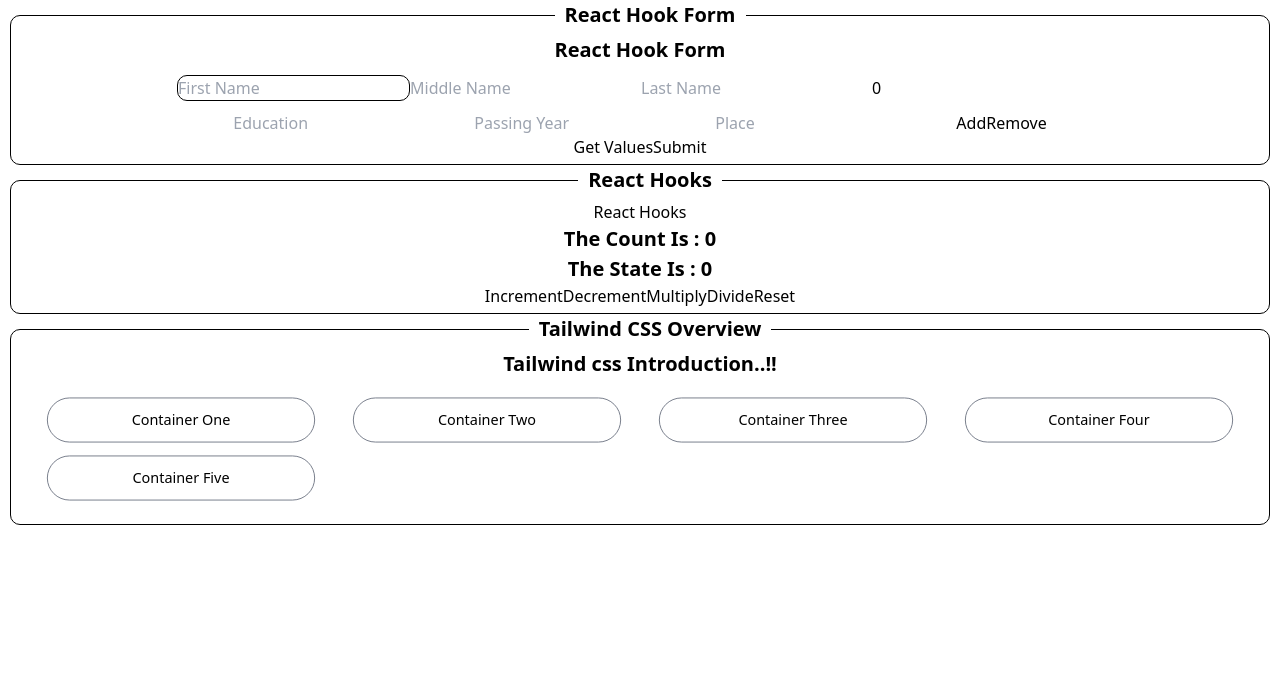
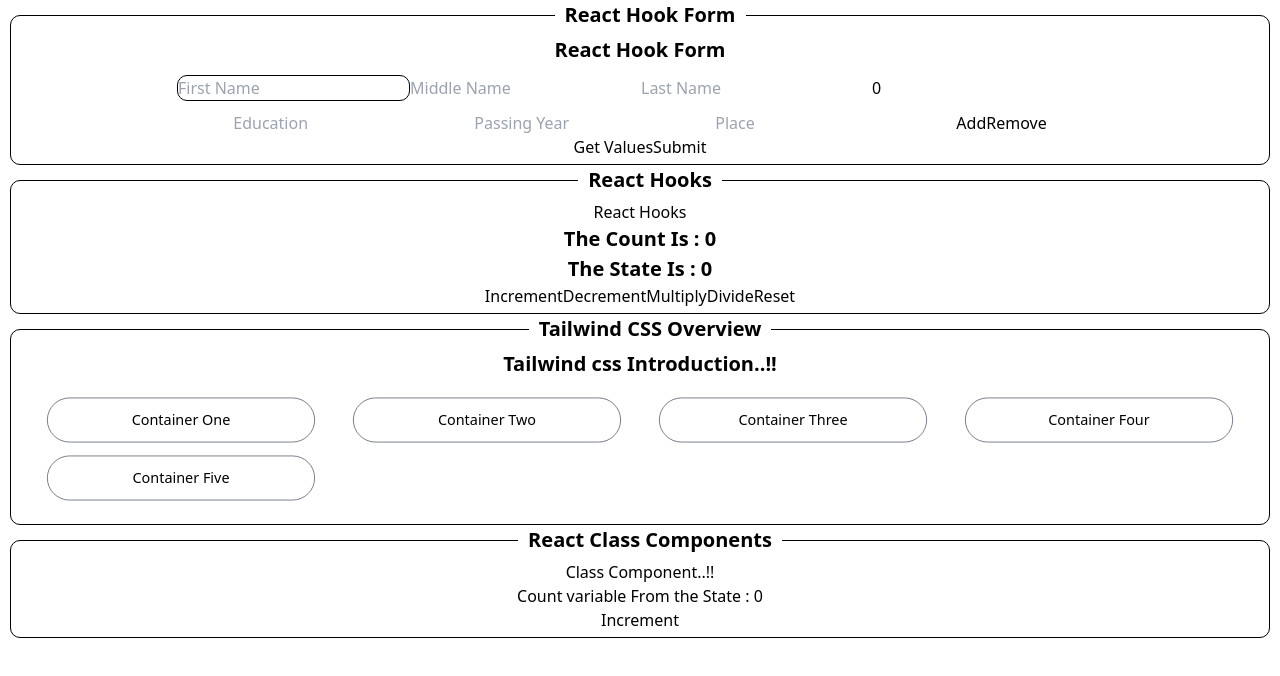
Before and after one commit to rishikale/React_MERN_Online, a React (Create React App) app: page / in a window 1280 px wide. Shown: the top 676 px of the page. Built offline with nearby package versions, Linux system fonts and the light colour scheme.

Commit message:
React class component

```diff
--- a/src/App.js
+++ b/src/App.js
@@ -9,6 +9,7 @@
 import ReactHooks from "./Components/ReactHooks/ReactHooks";
 import ArrayAndObjects from "./Components/ArrayAndObjects/ArrayAndObjects";
 import TailwindCssIntro from "./Components/TailwindCss/TailwindCssIntro";
+import ClassComponent from "./Components/ClassComponents.js/ClassComponent";
 
 function App() {
   return (
@@ -138,6 +139,7 @@
           <ReactHookForm />
         </div>
       </fieldset>
+
       {/* <fieldset
         style={{
           border: "1px solid black",
@@ -238,6 +240,31 @@
           <TailwindCssIntro />
         </div>
       </fieldset>
+      <fieldset
+        style={{
+          border: "1px solid black",
+          borderRadius: "10px",
+          marginLeft: "10px",
+          marginRight: "10px",
+          padding: "5px",
+        }}
+      >
+        <legend
+          style={{
+            paddingLeft: "10px",
+            paddingRight: "10px",
+            marginLeft: "10px",
+            marginRight: "10px",
+            fontWeight: "bold",
+            fontSize: "20px",
+          }}
+        >
+          React Class Components
+        </legend>
+        <div>
+          <ClassComponent />
+        </div>
+      </fieldset>
       {/* <MainLayout /> */}
     </div>
   );
--- /dev/null
+++ b/src/Components/ClassComponents.js/ClassComponent.js
@@ -0,0 +1,93 @@
+// class components -- Class components are the components which are used before React 18 .
+// functional components -- After the launch of React 18 .
+
+// 1 .
+//  class components uses render method to render a component in user interface
+
+//  functional components dont need the render method anymore .
+
+// 2 .
+// class components dont have any hook .
+// functional components have several hooks .
+
+//   3 .
+// class component uses this keyword for state management like
+//  this.state to access the state and this.setState to modify the the state
+
+// functional components have useState hook for state management
+
+//  4.
+// where functional components have useEffect hook to avoid the sideEffects .
+
+// in class components we have lifeCycle methods to handle or avoid the sideEffects
+//   or to control the cycle of components life .
+
+import React from "react";
+
+//   function FunctionalComponent(){
+//     return()
+//   }
+
+class ClassComponent extends React.Component {
+  // Constructor  -- is keyword which is used to construct the initial state of component.
+  // super        -- is keyword which shares the state created with constructor to the component .
+  //  -- these are the keywords used in class components to manage the states .
+
+  constructor(props) {
+    super(props);
+    this.state = {
+      count: 0,
+      string: "",
+      array: [1, 2, 3, 4, 5],
+    };
+    // this.incrementCount = this.incrementCount.bind(this);
+  }
+
+  //   const [count,setCount]=React.useState(0)
+
+  // lifecycle methods .
+
+  //   React.useEffect(()=>{
+
+  //   },[])
+
+  componentDidMount() {
+    console.log("The component is mounted..!");
+  }
+  //   React.useEffect(()=>{
+
+  //   },[count])
+  componentDidUpdate() {
+    console.log("Component is updated..!");
+  }
+  // to control the components updation
+  shouldComponentUpdate() {
+    // if(condition){
+    //     return true;
+    // }else {
+    //     return false;
+    // }
+    return true;
+  }
+  // modify the state
+  //   setCount(newCount)
+  incrementCount() {
+    this.setState((previousState) => ({
+      count: previousState.count + 2,
+    }));
+  }
+
+  render() {
+    return (
+      <div>
+        <label>Class Component..!!</label>
+        <div>Count variable From the State :&nbsp;{this.state.count}</div>
+        <button type="button" onClick={this.incrementCount}>
+          Increment
+        </button>
+      </div>
+    );
+  }
+}
+
+export default ClassComponent;
```
